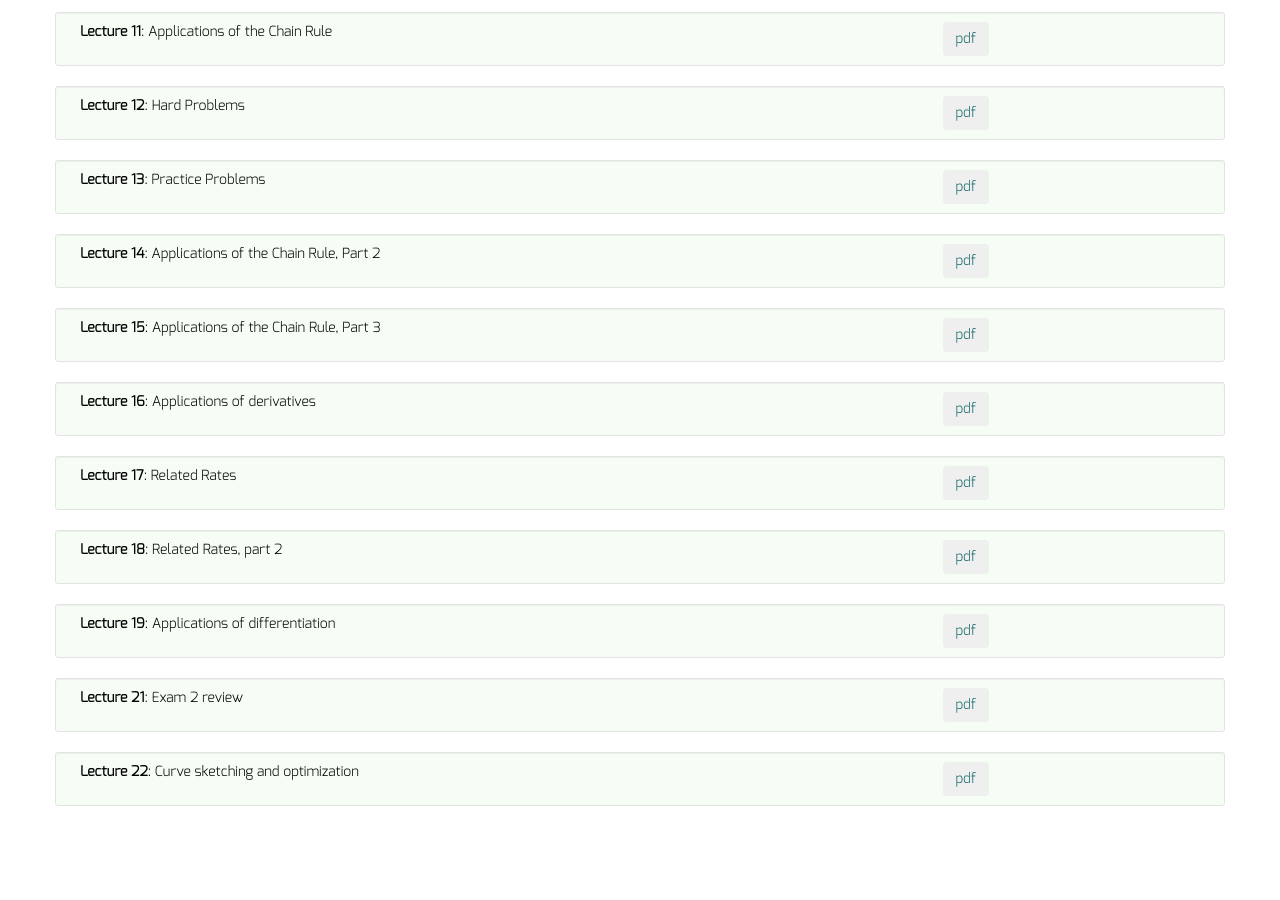
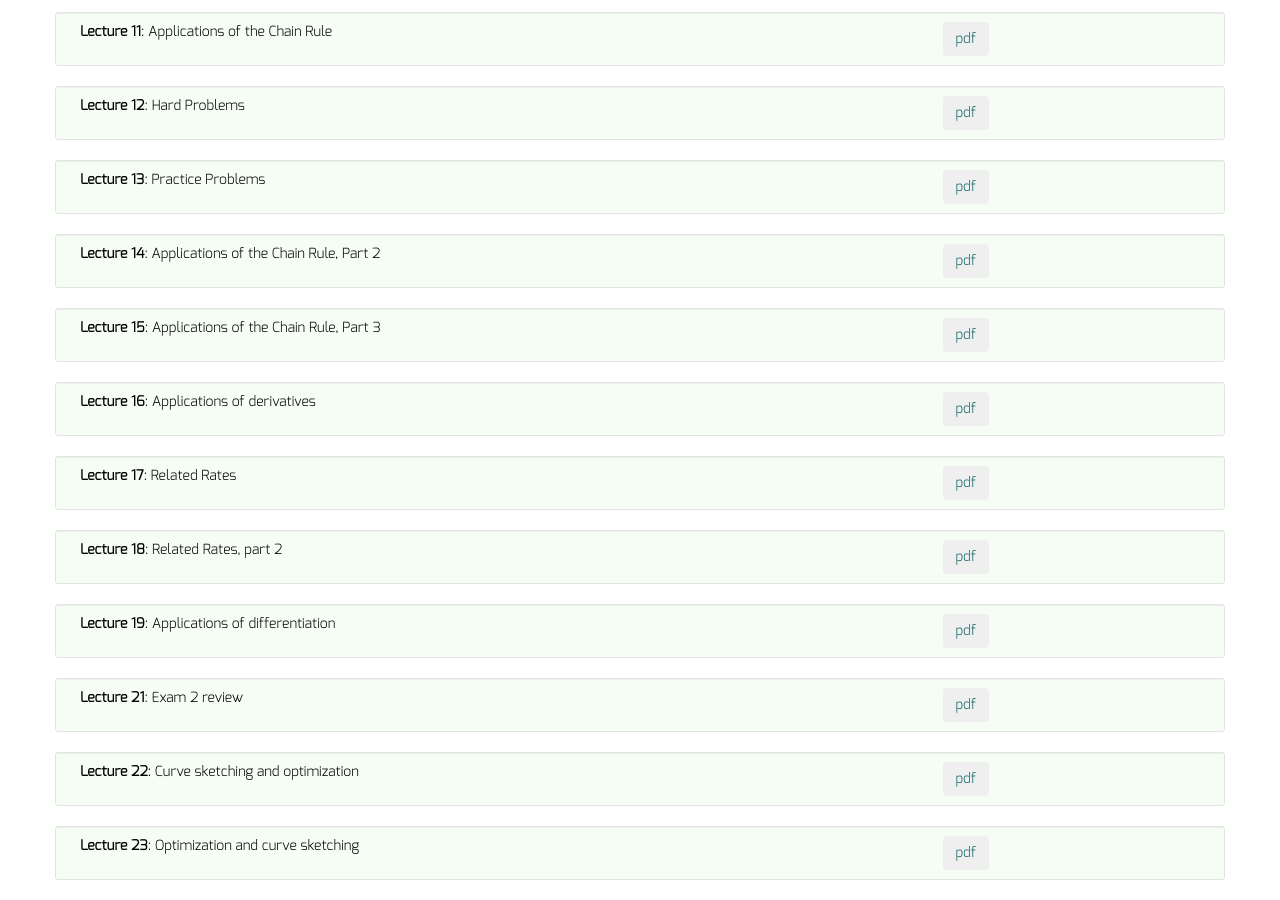
Before and after one commit to dkrashen/calc1, a Jekyll site: the page built from lectures/index.html, in a window 1280 px wide and 900 px high, scrolled down 1010 px. Built offline with Jekyll 4.4.1, drawn with Linux system fonts in a browser that asks for light colours; before the commit the page ends 1836 px from its top, so only the background shows below that.

Commit message:
add lecture 23 and 22 pdf

```diff
--- a/_data/lectures.yml
+++ b/_data/lectures.yml
@@ -61,3 +61,6 @@
 - title: "Lecture 22"
   filename: "lecture22.pdf"
   description: "Curve sketching and optimization"
+- title: "Lecture 23"
+  filename: "lecture23.pdf"
+  description: "Optimization and curve sketching"
```
